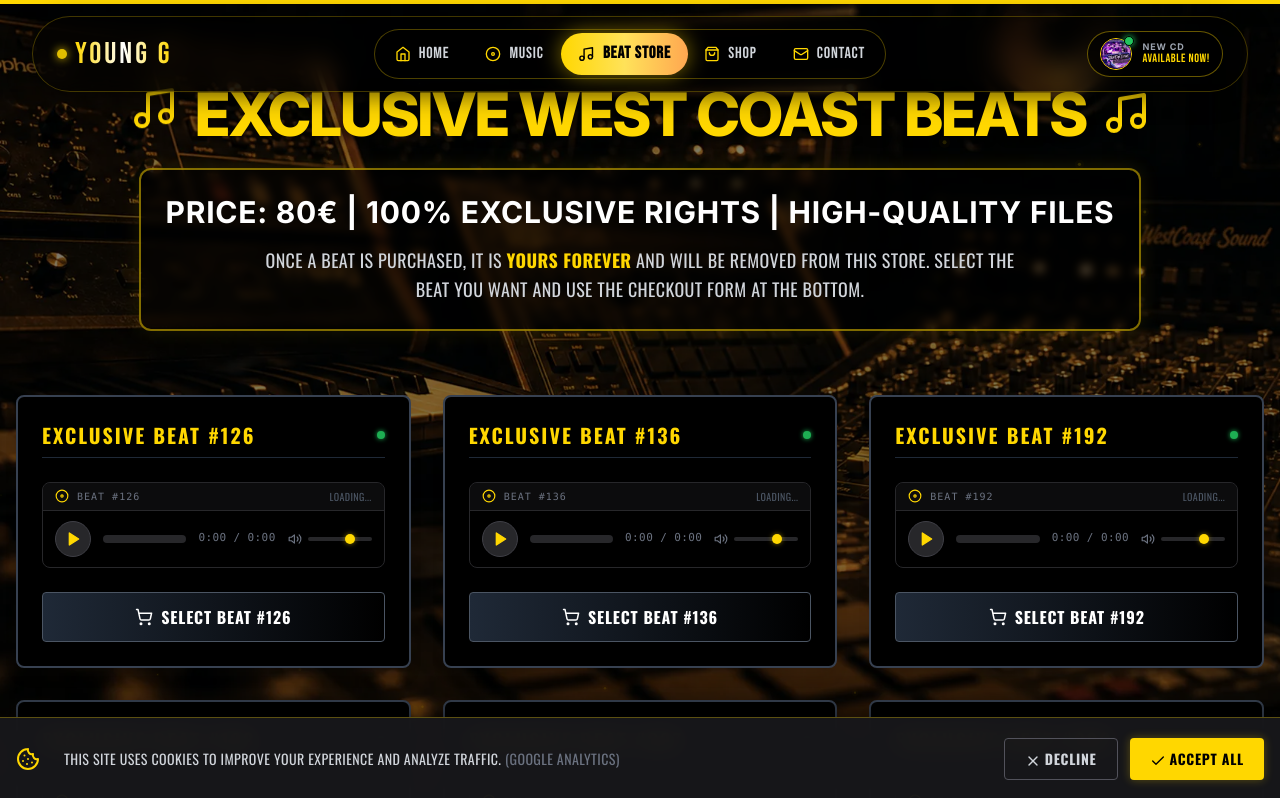
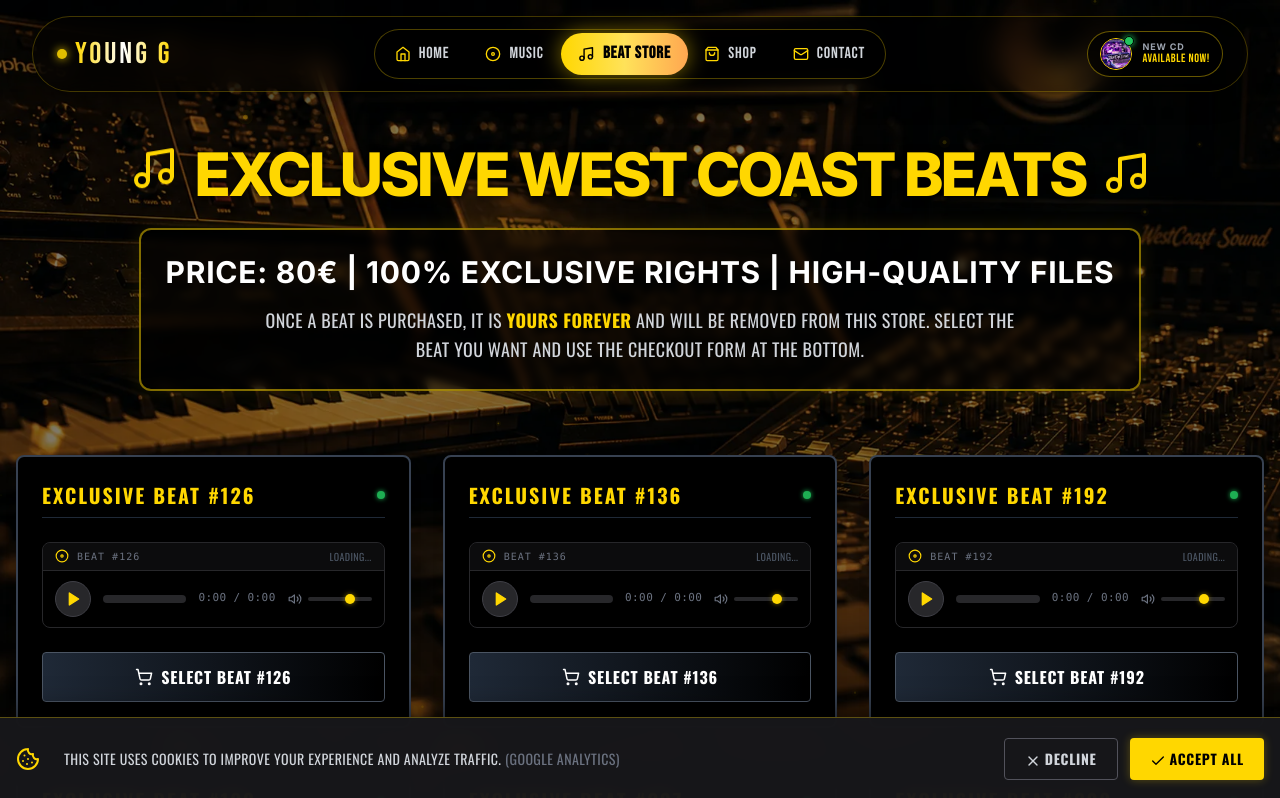
Before and after one commit to YoungG71/younggg-beatmaker, a React (Vite) app: page /beat-store in a window 1280 px wide. Shown: the top 798 px of the page. Built offline with nearby package versions, Linux system fonts and the light colour scheme.

Commit message:
Fix navbar overlapping page headers on Beat Store and Shop

```diff
--- a/src/components/BeatStore.jsx
+++ b/src/components/BeatStore.jsx
@@ -25,7 +25,7 @@ const BeatStore = () => {
   };
 
   return (
-    <section id="beat-store" className="py-20 px-4 border-t-4 border-west-gold relative overflow-hidden">
+    <section id="beat-store" className="pt-32 sm:pt-36 pb-20 px-4 min-h-screen relative overflow-hidden">
       <div className="relative z-10 max-w-7xl mx-auto">
 
         {/* Header Section */}
--- a/src/components/TheStash.jsx
+++ b/src/components/TheStash.jsx
@@ -4,7 +4,7 @@ import { ShoppingBag, DollarSign } from 'lucide-react';
 
 const TheStash = () => {
   return (
-    <section className="py-20 px-4 relative overflow-hidden">
+    <section className="pt-32 sm:pt-36 pb-20 px-4 min-h-screen relative overflow-hidden">
       <div className="relative z-10 max-w-7xl mx-auto">
         <h2 className="text-6xl md:text-8xl text-center text-west-gold mb-8 drop-shadow-[0_0_5px_rgba(255,215,0,0.5)] font-gothic tracking-widest">
           BUY NOW
```
